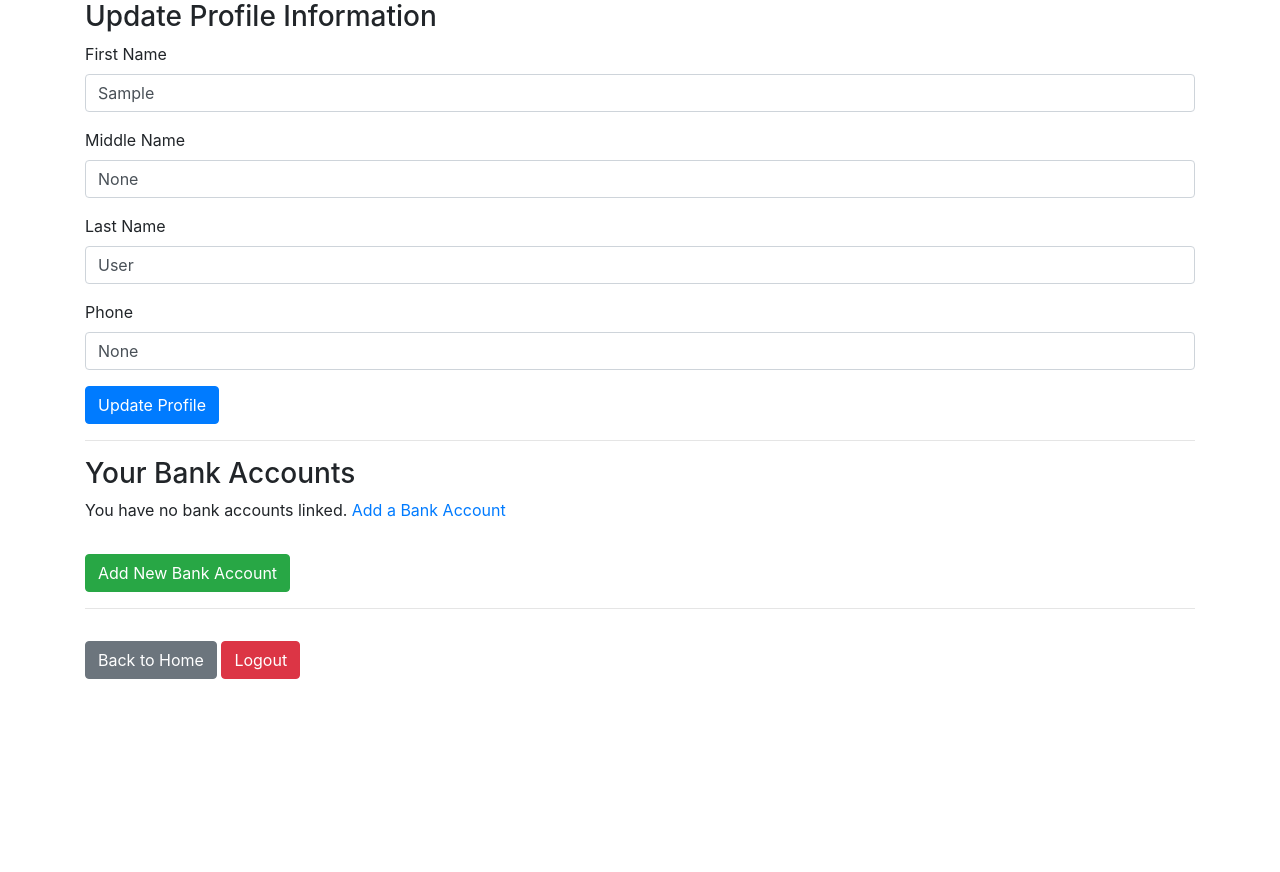
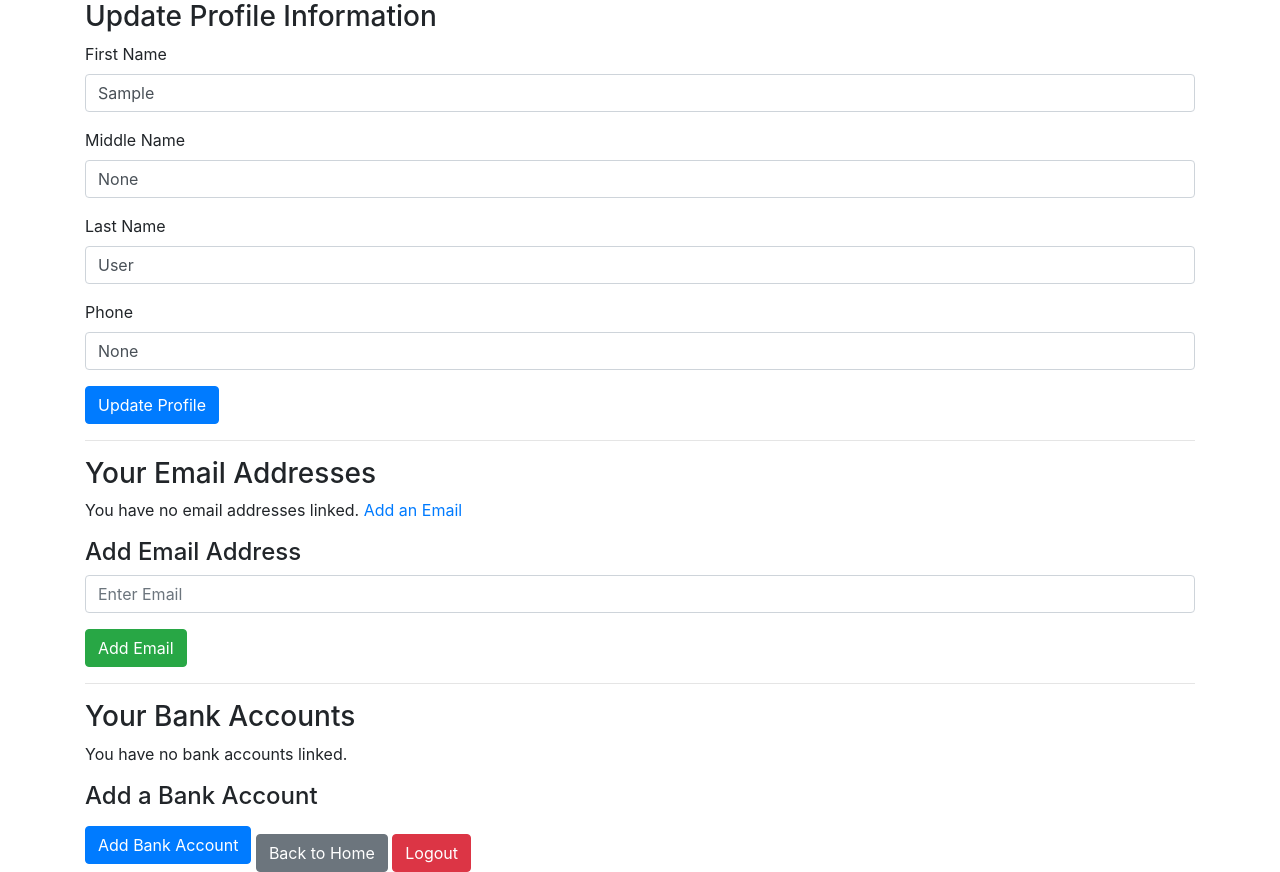
Before and after one commit to mgallo185/CS631Project, a Flask app: page /profile in a window 1280 px wide. Shown: the part 80-952 px from the top of the page. Before the commit the page ends 759 px from the top, so only its background shows below. Run offline with Flask 3, Linux system fonts and the light colour scheme; the visitor is signed in with stand-in values (Sample User, id 1); data that the repository does not hold is empty; parts of the project's set-up code (start-up, migrations or seed data) failed here and were passed over; some libraries are stand-ins or nearby versions.

Commit message:
add email but cant remove

```diff
--- a/app.py
+++ b/app.py
@@ -26,6 +26,7 @@ class User(UserMixin, db.Model):
     isVerified = db.Column(db.Boolean)
     password = db.Column(db.String(255))
 
+    emails = db.relationship('Email', backref='user')
     def get_id(self):
         return str(self.SSN)
 
@@ -35,12 +36,12 @@ class Email(db.Model):
     ssn = db.Column(db.String(9), db.ForeignKey('user.SSN'))
     isVerified = db.Column(db.Boolean, default=False)
 
-    user = db.relationship('User', backref='emails')
+
 
 # Wallet Account model
 class WalletAccount(db.Model):
-    wallet_id = db.Column(db.Integer, primary_key=True)
-    SSN = db.Column(db.String(9), db.ForeignKey('user.SSN'))
+    wallet_id = db.Column(db.Integer, primary_key=True, autoincrement=True)
+    SSN = db.Column(db.String(9), db.ForeignKey('user.SSN'), primary_key=True)
     balance = db.Column(db.Numeric(10, 2))
     isVerified = db.Column(db.Boolean)
     PIN = db.Column(db.String(4))
@@ -129,12 +130,14 @@ class RequestMoney(db.Model):
     transaction = db.relationship('Transaction', backref='request_money')
 
 # Ensure tables are created if they don't exist
+
 with app.app_context():
     db.create_all()
 
 @app.route('/')
 def index():
     return render_template('index.html')
+
 
 @login_manager.user_loader
 def load_user(user_id):
@@ -237,6 +240,50 @@ def profile():
 
     return render_template('profile.html')
 
+@app.route('/add_email', methods=['POST'])
+@login_required
+def add_email():
+    user = User.query.get(current_user.get_id())
+    email_address = request.form['email']
+
+    # Check if email already exists
+    existing_email = Email.query.filter_by(email_address=email_address).first()
+    if existing_email:
+        flash("Email is already associated with another account!", "danger")
+        return redirect(url_for('profile'))
+
+    # Create new email entry
+    new_email = Email(email_address=email_address, ssn=user.SSN, isVerified=False)
+
+    # Add the email to the user's email list
+    db.session.add(new_email)
+    db.session.commit()
+
+    flash('Email added successfully!', 'success')
+    return redirect(url_for('profile'))
+
+
+@app.route('/remove_email/<email>', methods=['GET'])
+@login_required
+def remove_email(email):
+    email = email.strip().lower()  # Clean the email string (optional but good practice)
+
+    # Ensure the email is in the current user's emails list
+    if email in current_user.emails:
+        current_user.emails.remove(email)
+        db.session.commit()  # Commit the changes to the database
+        flash('Email removed successfully!', 'success')
+    else:
+        flash('Email not found.', 'danger')
+
+    # Redirect back to the profile page (or wherever you list the emails)
+    return redirect(url_for('profile'))
+
+
+
+
+
+
 @app.route('/add_bank_account', methods=['GET', 'POST'])
 def add_bank_account():
     if request.method == 'POST':
@@ -263,5 +310,22 @@ def add_bank_account():
         flash('Bank account added successfully!', 'success')
         return redirect(url_for('index'))  # Redirect to dashboard or another page after success
     return render_template('add_bank_account.html')
+
+@app.route('/remove_bank_account', methods=['POST'])
+@login_required
+def remove_bank_account():
+    # Get account id from the form or request
+    account_id = request.form['account_id']
+
+    # Remove the bank account from the database or session
+    account_to_remove = BankAccount.query.get(account_id)
+    if account_to_remove and account_to_remove.user_id == current_user.id:
+        db.session.delete(account_to_remove)
+        db.session.commit()
+
+    flash('Bank account removed successfully!', 'success')
+    return redirect(url_for('profile'))
+
+
 if __name__ == '__main__':
     app.run(debug=True)
--- a/templates/profile.html
+++ b/templates/profile.html
@@ -13,9 +13,11 @@
         <!-- Flash messages -->
         {% with messages = get_flashed_messages(with_categories=true) %}
             {% if messages %}
-                <div class="alert alert-{{ messages[0][0] }}">
-                    {{ messages[0][1] }}
+                {% for category, message in messages %}
+                    <div class="alert alert-{{ category }}">
+                        {{ message }}
                     </div>
+                {% endfor %}
             {% endif %}
         {% endwith %}
 
@@ -43,29 +45,62 @@
 
         <hr>
 
+     <!-- Add/Remove Email Addresses -->
+<h3>Your Email Addresses</h3>
+{% if current_user.emails %}
+    <ul class="list-group">
+        {% for email in current_user.emails %}
+            <li class="list-group-item">
+                {{ email }}
+                <a href="{{ url_for('remove_email', email=email) }}" class="btn btn-danger btn-sm float-right ml-2" onclick="return confirm('Are you sure you want to remove this email?')">Remove</a>
+
+            </li>
+        {% endfor %}
+    </ul>
+{% else %}
+    <p>You have no email addresses linked. <a href="{{ url_for('add_email') }}">Add an Email</a></p>
+{% endif %}
+
+<!-- Add Email Form -->
+<h4>Add Email Address</h4>
+<form method="POST" action="{{ url_for('add_email') }}">
+    <div class="form-group">
+        <input type="email" name="email" class="form-control" placeholder="Enter Email" required>
+    </div>
+    <button type="submit" class="btn btn-success">Add Email</button>
+</form>
+
+<hr>
+
+
+
+
+        <!-- Bank Account Section -->
+       <!-- Bank Account Section -->
      <!-- Bank Account Section -->
 <h3>Your Bank Accounts</h3>
 {% if current_user.bank_accounts %}
     <ul class="list-group">
         {% for account in current_user.bank_accounts %}
             <li class="list-group-item">
-                        Account Number: {{ account.account_number }} -
-                        {% if account.isVerified %}
-                            Verified
-                        {% else %}
-                            Not Verified
-                        {% endif %}
+                Account Number: {{ account.account_number }}
+                <!-- Form to remove the account -->
+                <form action="{{ url_for('remove_bank_account') }}" method="POST" class="float-right ml-2">
+                    <input type="hidden" name="account_id" value="{{ account.id }}">
+                    <button type="submit" class="btn btn-danger btn-sm">Remove</button>
+                </form>
             </li>
         {% endfor %}
     </ul>
 {% else %}
-            <p>You have no bank accounts linked. <a href="{{ url_for('add_bank_account') }}">Add a Bank Account</a></p>
+    <p>You have no bank accounts linked.</p>
 {% endif %}
 
 <!-- Add Bank Account Button -->
-        <a href="{{ url_for('add_bank_account') }}" class="btn btn-success mt-3">Add New Bank Account</a>
+<h4>Add a Bank Account</h4>
+<a href="{{ url_for('add_bank_account') }}" class="btn btn-primary">Add Bank Account</a>
 
-        <hr>
+       <h>
         <a href="{{ url_for('index') }}" class="btn btn-secondary mt-3">Back to Home</a>
 
         <a href="{{ url_for('logout') }}" class="btn btn-danger mt-3">Logout</a>
```
Lines whose indentation alone changed are shown as unchanged.
